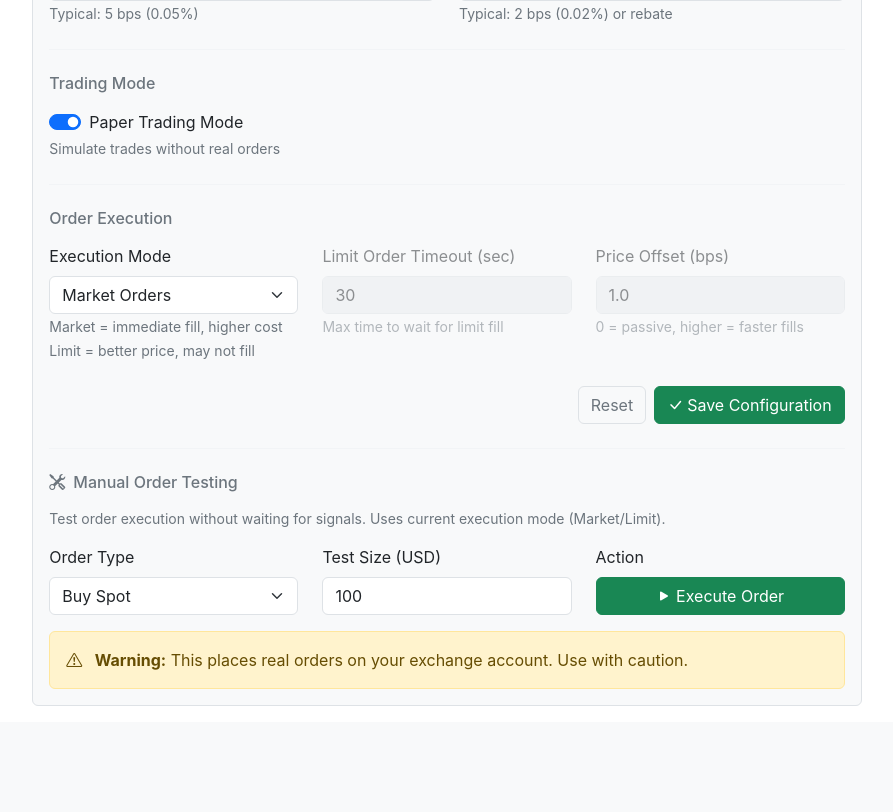
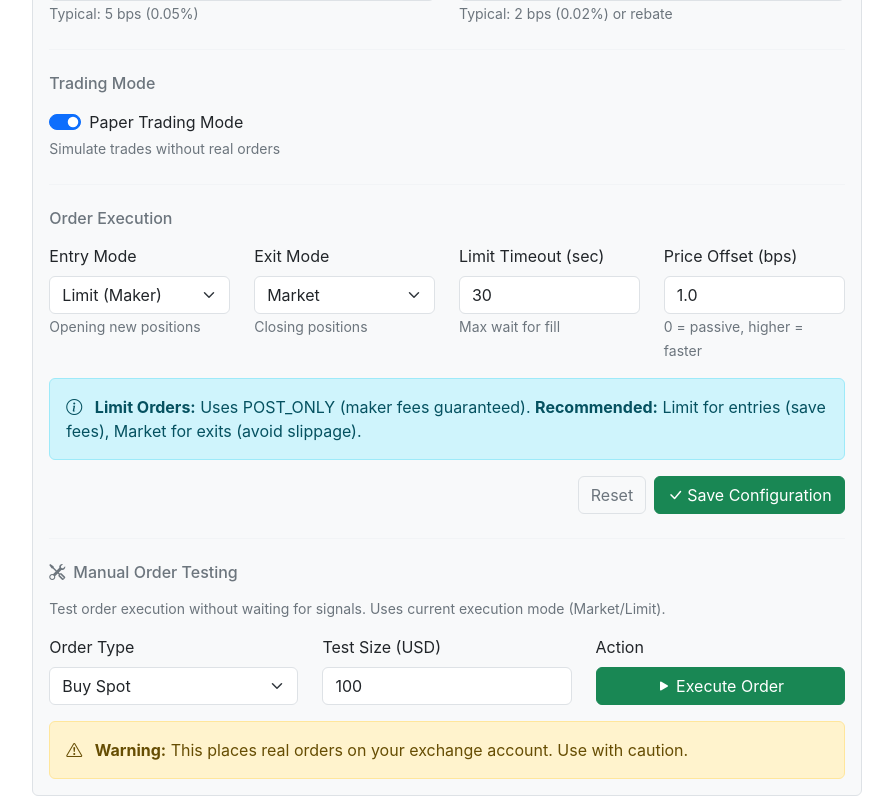
Before and after one commit to ajoxf/Stat_Arb_W3, a Flask app: page /settings in a window 1280 px wide. Shown: the part 1346-2158 px from the top of the page, without its empty margins (193-1086 px from the left). Before the commit the page ends 2052 px from the top, so only its background shows below. Run offline with Flask 3, Linux system fonts and the light colour scheme; data comes from the database, SQL or seed files in the repository; data that the repository does not hold is empty; some libraries are stand-ins or nearby versions.

Commit message:
feat: Add separate execution modes for entries vs exits
- Added entry_execution_mode (default: LIMIT) for opening positions
- Added exit_execution_mode (default: MARKET) for closing positions
- Updated settings UI with two dropdowns for entry/exit modes
- Order executor now uses appropriate mode based on trade direction

Recommended: Limit for entries (maker fees), Market for exits (avoid slippage)

https://claude.ai/code/session_015DmuovEnDFHqH8fmX1dS1g

```diff
--- a/models.py
+++ b/models.py
@@ -87,7 +87,10 @@ class TradingConfig:
     algo_enabled: bool = False
 
     # Order execution mode: "MARKET" or "LIMIT"
-    order_execution_mode: str = "MARKET"
+    # Separate modes for entries vs exits to optimize fee/slippage tradeoff
+    order_execution_mode: str = "MARKET"  # Legacy field, kept for backward compatibility
+    entry_execution_mode: str = "LIMIT"   # Entries: LIMIT for maker fees (less urgent)
+    exit_execution_mode: str = "MARKET"   # Exits: MARKET for speed (avoid slippage)
     # Limit order settings
     limit_order_timeout_sec: int = 30  # Max time to wait for fill
     limit_order_price_offset_bps: float = 1.0  # Offset from best bid/ask in basis points
@@ -121,6 +124,8 @@ class TradingConfig:
             'paper_trading': self.paper_trading,
             'algo_enabled': self.algo_enabled,
             'order_execution_mode': self.order_execution_mode,
+            'entry_execution_mode': self.entry_execution_mode,
+            'exit_execution_mode': self.exit_execution_mode,
             'limit_order_timeout_sec': self.limit_order_timeout_sec,
             'limit_order_price_offset_bps': self.limit_order_price_offset_bps,
             'taker_fee_bps': self.taker_fee_bps,
--- a/templates/settings.html
+++ b/templates/settings.html
@@ -199,35 +199,42 @@
                     <hr class="my-4" style="border-color: var(--border-color);">
 
                     <!-- Order Execution -->
-                    <div class="row mb-4">
+                    <div class="row mb-3">
                         <div class="col-12">
                             <h6 class="text-secondary mb-3">Order Execution</h6>
                         </div>
-                        <div class="col-md-4">
-                            <label class="form-label">Execution Mode</label>
-                            <select class="form-select" id="order_execution_mode" name="order_execution_mode">
-                                <option value="MARKET" {% if config.order_execution_mode == 'MARKET' %}selected{% endif %}>Market Orders</option>
-                                <option value="LIMIT" {% if config.order_execution_mode == 'LIMIT' %}selected{% endif %}>Pegged Limit Orders</option>
+                        <div class="col-md-3">
+                            <label class="form-label">Entry Mode</label>
+                            <select class="form-select" id="entry_execution_mode" name="entry_execution_mode" onchange="updateLimitSettingsVisibility()">
+                                <option value="MARKET" {% if config.entry_execution_mode == 'MARKET' %}selected{% endif %}>Market</option>
+                                <option value="LIMIT" {% if config.entry_execution_mode == 'LIMIT' %}selected{% endif %}>Limit (Maker)</option>
                             </select>
-                            <small class="text-secondary">Market = immediate fill, higher cost<br>Limit = better price, may not fill</small>
+                            <small class="text-secondary">Opening new positions</small>
                         </div>
-                        <div class="col-md-4" id="limit-timeout-group">
-                            <label class="form-label">Limit Order Timeout (sec)</label>
+                        <div class="col-md-3">
+                            <label class="form-label">Exit Mode</label>
+                            <select class="form-select" id="exit_execution_mode" name="exit_execution_mode" onchange="updateLimitSettingsVisibility()">
+                                <option value="MARKET" {% if config.exit_execution_mode == 'MARKET' %}selected{% endif %}>Market</option>
+                                <option value="LIMIT" {% if config.exit_execution_mode == 'LIMIT' %}selected{% endif %}>Limit (Maker)</option>
+                            </select>
+                            <small class="text-secondary">Closing positions</small>
+                        </div>
+                        <div class="col-md-3" id="limit-timeout-group">
+                            <label class="form-label">Limit Timeout (sec)</label>
                             <input type="number" class="form-control" id="limit_order_timeout_sec" name="limit_order_timeout_sec" value="{{ config.limit_order_timeout_sec }}" min="5" max="300">
-                            <small class="text-secondary">Max time to wait for limit fill</small>
+                            <small class="text-secondary">Max wait for fill</small>
                         </div>
-                        <div class="col-md-4" id="limit-offset-group">
+                        <div class="col-md-3" id="limit-offset-group">
                             <label class="form-label">Price Offset (bps)</label>
                             <input type="number" class="form-control" id="limit_order_price_offset_bps" name="limit_order_price_offset_bps" value="{{ config.limit_order_price_offset_bps }}" step="0.5" min="0" max="10">
-                            <small class="text-secondary">0 = passive, higher = faster fills</small>
+                            <small class="text-secondary">0 = passive, higher = faster</small>
                         </div>
                     </div>
 
-                    <div class="alert alert-info" id="limit-order-info" style="display: {% if config.order_execution_mode == 'LIMIT' %}block{% else %}none{% endif %};">
+                    <div class="alert alert-info" id="limit-order-info" style="display: {% if config.entry_execution_mode == 'LIMIT' or config.exit_execution_mode == 'LIMIT' %}block{% else %}none{% endif %};">
                         <i class="bi bi-info-circle me-2"></i>
-                        <strong>Pegged Limit Orders:</strong> Uses POST_ONLY orders (maker fees guaranteed).
-                        Price Offset improves your bid/ask to increase fill probability - POST_ONLY ensures you never pay taker fees.
-                        Orders are re-priced every 1 second if price moves &gt;0.05%. Timeout triggers cancel and leg risk handling.
+                        <strong>Limit Orders:</strong> Uses POST_ONLY (maker fees guaranteed).
+                        <strong>Recommended:</strong> Limit for entries (save fees), Market for exits (avoid slippage).
                     </div>
 
                     <div class="d-flex justify-content-end gap-2">
@@ -333,19 +340,19 @@
         }
     });
 
-    // Toggle limit order settings visibility
-    function updateLimitOrderVisibility() {
-        const mode = document.getElementById('order_execution_mode').value;
-        const isLimit = mode === 'LIMIT';
-        document.getElementById('limit-timeout-group').style.opacity = isLimit ? '1' : '0.5';
-        document.getElementById('limit-offset-group').style.opacity = isLimit ? '1' : '0.5';
-        document.getElementById('limit_order_timeout_sec').disabled = !isLimit;
-        document.getElementById('limit_order_price_offset_bps').disabled = !isLimit;
-        document.getElementById('limit-order-info').style.display = isLimit ? 'block' : 'none';
+    // Toggle limit order settings visibility based on entry/exit modes
+    function updateLimitSettingsVisibility() {
+        const entryMode = document.getElementById('entry_execution_mode').value;
+        const exitMode = document.getElementById('exit_execution_mode').value;
+        const anyLimit = entryMode === 'LIMIT' || exitMode === 'LIMIT';
+        document.getElementById('limit-timeout-group').style.opacity = anyLimit ? '1' : '0.5';
+        document.getElementById('limit-offset-group').style.opacity = anyLimit ? '1' : '0.5';
+        document.getElementById('limit_order_timeout_sec').disabled = !anyLimit;
+        document.getElementById('limit_order_price_offset_bps').disabled = !anyLimit;
+        document.getElementById('limit-order-info').style.display = anyLimit ? 'block' : 'none';
     }
 
-    document.getElementById('order_execution_mode').addEventListener('change', updateLimitOrderVisibility);
-    updateLimitOrderVisibility(); // Initial state
+    updateLimitSettingsVisibility(); // Initial state
 
     // Form submission
     document.getElementById('config-form').addEventListener('submit', function(e) {
@@ -371,7 +378,8 @@
             taker_fee_bps: parseFloat(document.getElementById('taker_fee_bps').value),
             maker_fee_bps: parseFloat(document.getElementById('maker_fee_bps').value),
             paper_trading: document.getElementById('paper_trading').checked,
-            order_execution_mode: document.getElementById('order_execution_mode').value,
+            entry_execution_mode: document.getElementById('entry_execution_mode').value,
+            exit_execution_mode: document.getElementById('exit_execution_mode').value,
             limit_order_timeout_sec: parseInt(document.getElementById('limit_order_timeout_sec').value),
             limit_order_price_offset_bps: parseFloat(document.getElementById('limit_order_price_offset_bps').value),
         };
@@ -418,10 +426,11 @@
                 document.getElementById('taker_fee_bps').value = config.taker_fee_bps || 5.0;
                 document.getElementById('maker_fee_bps').value = config.maker_fee_bps || 2.0;
                 document.getElementById('paper_trading').checked = config.paper_trading;
-                document.getElementById('order_execution_mode').value = config.order_execution_mode;
+                document.getElementById('entry_execution_mode').value = config.entry_execution_mode || 'LIMIT';
+                document.getElementById('exit_execution_mode').value = config.exit_execution_mode || 'MARKET';
                 document.getElementById('limit_order_timeout_sec').value = config.limit_order_timeout_sec;
                 document.getElementById('limit_order_price_offset_bps').value = config.limit_order_price_offset_bps;
-                updateLimitOrderVisibility();
+                updateLimitSettingsVisibility();
             });
     }
 
```
Also changed, not shown: core/order_executor.py (+9 -2 lines).
